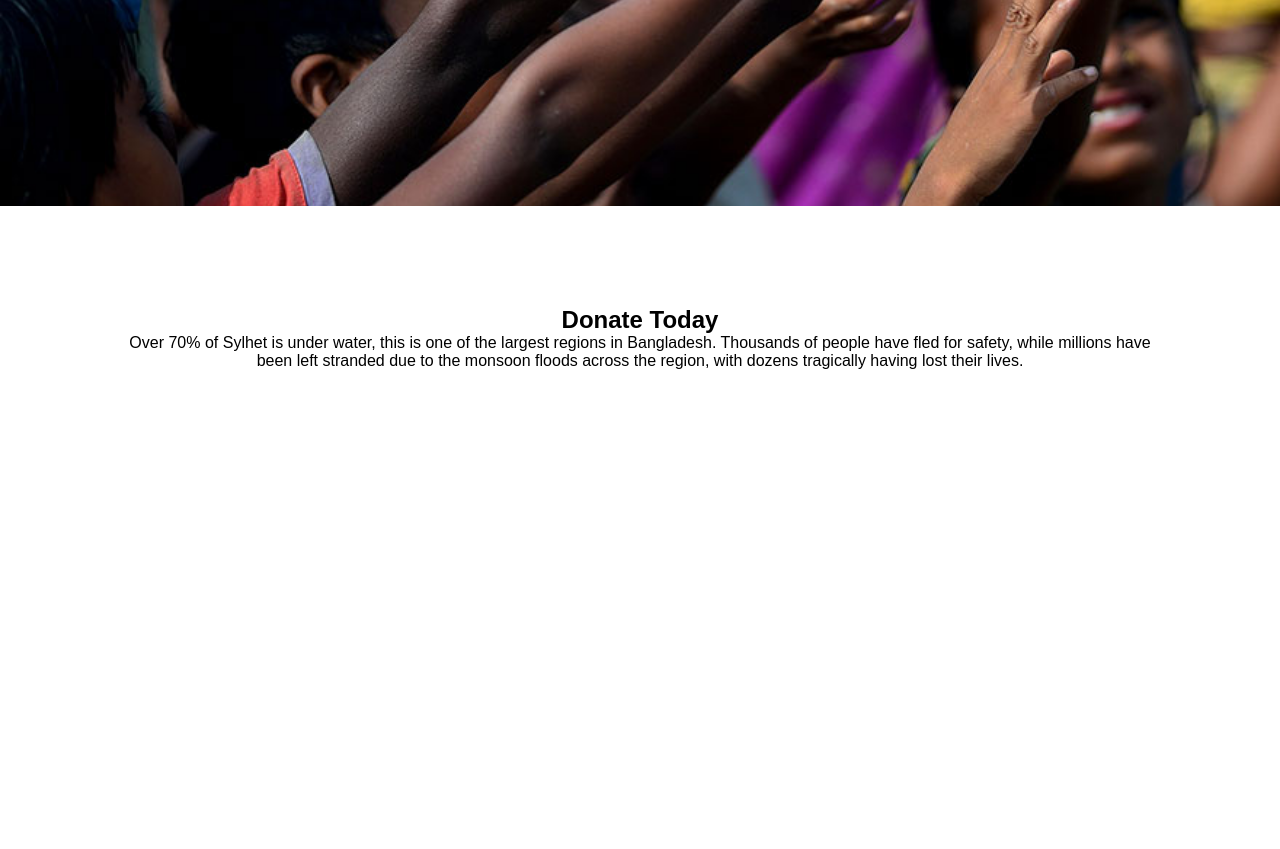
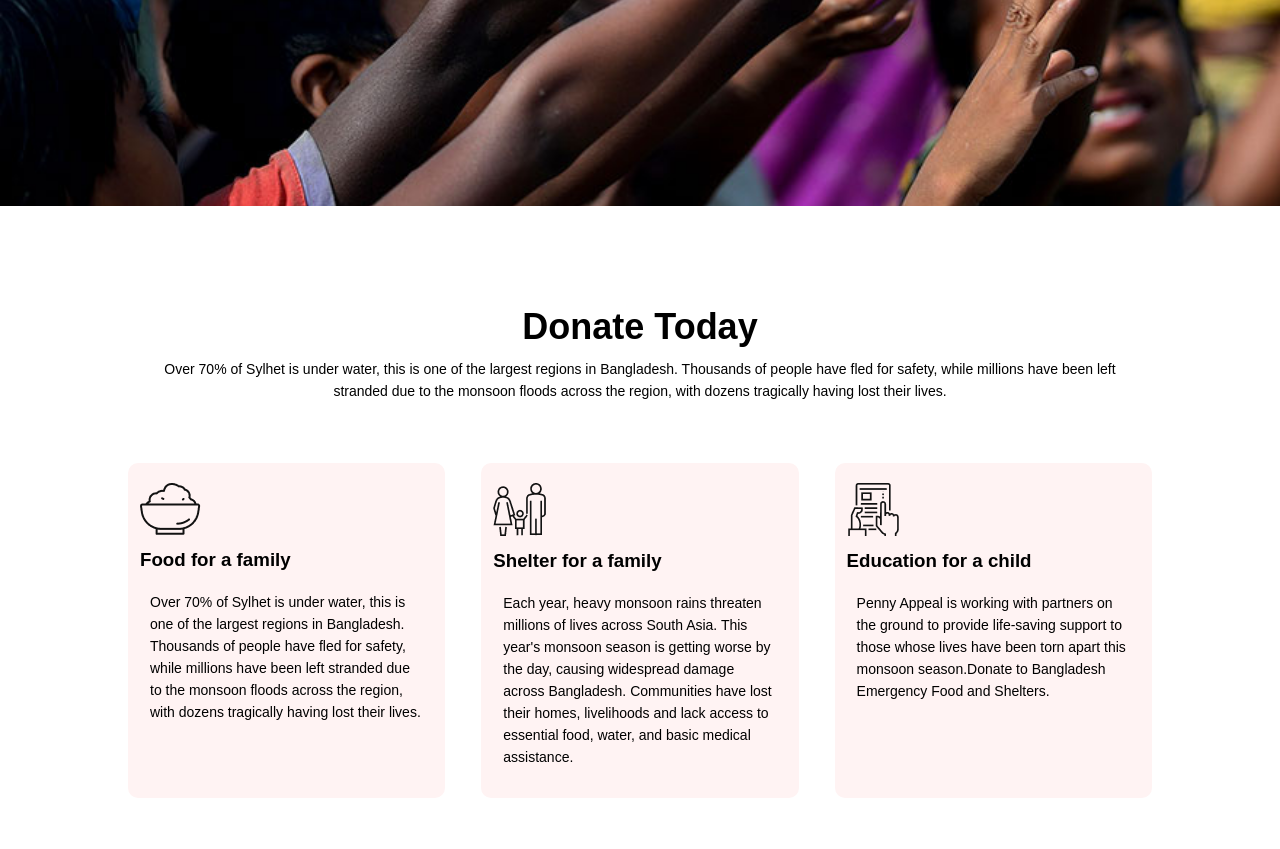
Before and after one commit to TARIKULINFO/web_day6_assignment_1, a plain HTML site: page index.html in a window 1280 px wide. Shown: the part 594-1443 px from the top of the page. Before the commit the page ends 964 px from the top, so only its background shows below. Drawn offline with Linux system fonts and the light colour scheme.

Commit message:
third section add

```diff
--- a/index.html
+++ b/index.html
@@ -34,10 +34,27 @@
         <a class="contribute-button href="https://www.linkedin.com/in/tarikulislam-info?lipi=urn%3Ali%3Apage%3Ad_flagship3_profile_view_base_contact_details%3BGdrfu%2FOiQ4Ka3KZ0YF9AZw%3D%3D">Donate Now</a>
       </div>
     </section>
-    <!-- section no2 -->
+    <!-- section no3 -->
     <section class="course">
     <h1>Donate Today</h1>
     <p>Over 70% of Sylhet is under water, this is one of the largest regions in Bangladesh. Thousands of people have fled for safety, while millions have been left stranded due to the monsoon floods across the region, with dozens tragically having lost their lives.</p>
+    <div class="row">
+        <div class="course-col">
+          <img src="icons/food.png" alt="">
+        <h3>Food for a family</h3>
+          <p>Over 70% of Sylhet is under water, this is one of the largest regions in Bangladesh. Thousands of people have fled for safety, while millions have been left stranded due to the monsoon floods across the region, with dozens tragically having lost their lives.</p>
+         </div>
+        <div class="course-col">
+          <img src="icons/shelter.png" alt="">
+        <h3>Shelter for a family</h3>
+          <p>Each year, heavy monsoon rains threaten millions of lives across South Asia. This year's monsoon season is getting worse by the day, causing widespread damage across Bangladesh. Communities have lost their homes, livelihoods and lack access to essential food, water, and basic medical assistance.</p>
+         </div>
+        <div class="course-col">
+          <img src="/icons/Frame-1.png" alt="">
+        <h3>Education for a child</h3>
+          <p>Penny Appeal is working with partners on the ground to provide life-saving support to those whose lives have been torn apart this monsoon season.Donate to Bangladesh Emergency Food and Shelters.</p>
+         </div>
+    </div>
     </section>
   </body>
   <footer>
--- a/style.css
+++ b/style.css
@@ -43,10 +43,41 @@ body {
   border-color: tomato;
 }
 
-/* section no2 */
+/* section no3 */
 .course {
   width: 80%;
   margin: auto;
   text-align: center;
   padding-top: 100px;
 }
+h1 {
+  font-size: 36px;
+  font-weight: 600;
+}
+p {
+  font-size: 14px;
+  font-weight: 300;
+  line-height: 22px;
+  padding: 10px;
+}
+.row {
+  margin-top: 5%;
+  display: flex;
+  justify-content: space-between;
+}
+.course-col {
+  flex-basis: 31%;
+  background: #fff3f3;
+  border-radius: 10px;
+  margin-bottom: 5%;
+  padding: 20px 12px;
+  box-sizing: border-box;
+}
+h3 {
+  text-align: left;
+  font-weight: 600;
+  margin: 10px 0;
+}
+.course-col {
+  text-align: left;
+}
```
